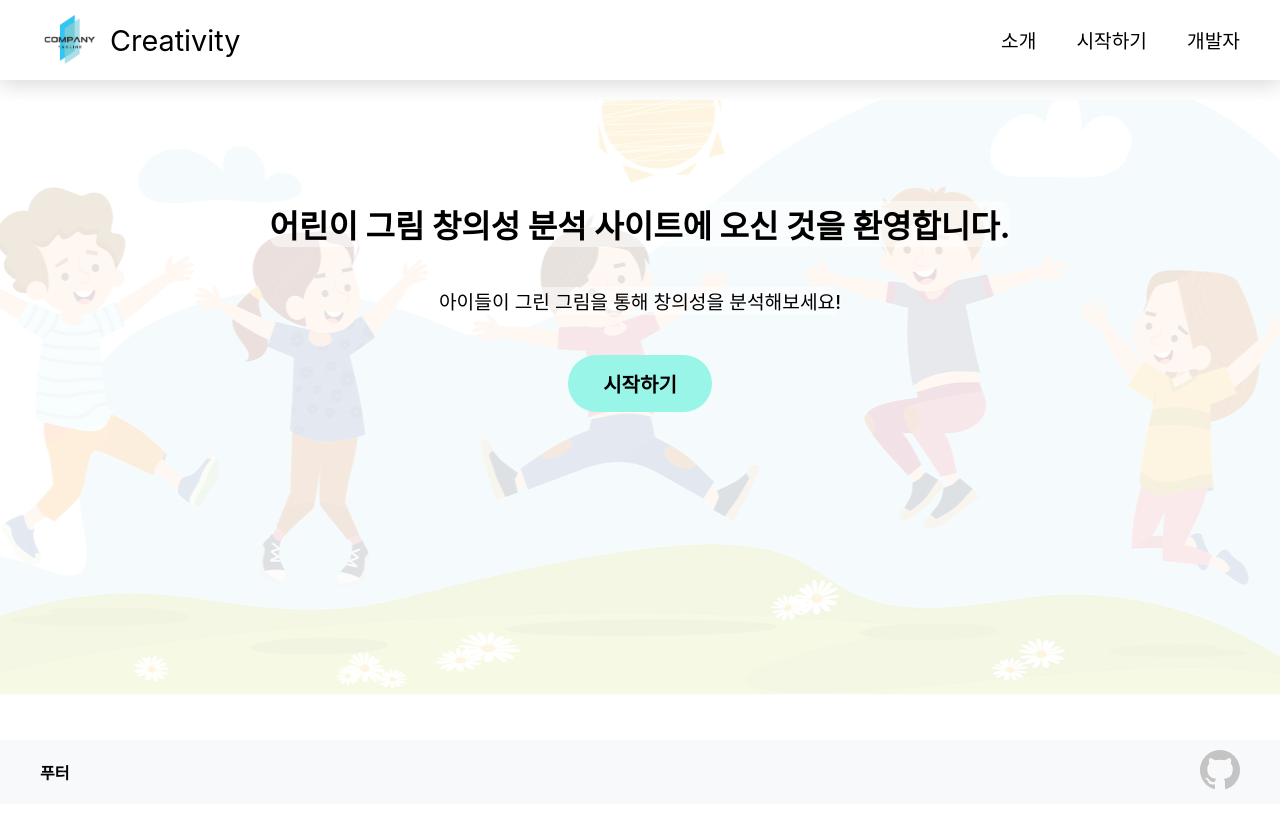
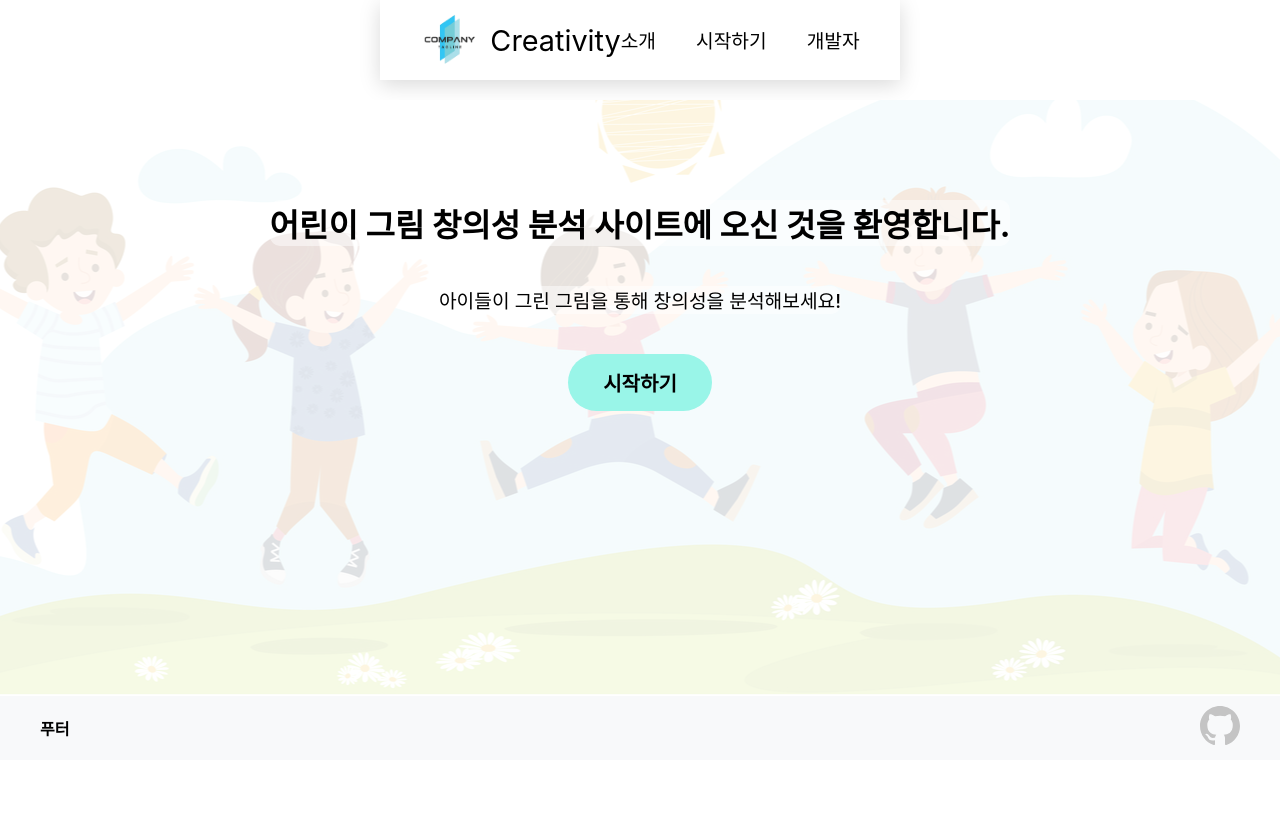
Before and after one commit to limhuijin/Painting_Creativity_React, a React (Vite) app: page / in a window 1280 px wide. Shown: the top 828 px of the page. Built offline with nearby package versions, Linux system fonts and the light colour scheme.

Commit message:
Edited main renderer

```diff
--- a/src/App.jsx
+++ b/src/App.jsx
@@ -5,13 +5,20 @@ import styled from "styled-components";
 import { useEffect } from "react";
 
 const Style = styled.main`
+  display: flex;
+  flex-direction: column;
+  align-items: center;
+  width: 100%;
+
+  .main-container {
+    width: 100%;
     min-height: calc(100% - 4rem); // 헤더 높이
     padding: 20px 0;
-  padding-bottom: 4rem; // 푸터 높이
     display: flex;
     justify-content: center;
     align-items: center;
     word-break: keep-all;
+  }
 `;
 
 function App() {
@@ -35,16 +42,18 @@ function App() {
 
   return (
     <BrowserRouter>
+      <Style>
         <Header />
-      <Style onClick={closeMenu}>
+        <div className="main-container" onClick={closeMenu}>
           <Routes>
             <Route path="/" element={<Home />} />
             <Route path="/about" element={<About />} />
             <Route path="/get-started" element={<GetStarted />} />
             <Route path="/developers" element={<Developers />} />
           </Routes>
+        </div>
+        <Footer />
       </Style>
-      <Footer />
     </BrowserRouter>
   );
 }
```
Lines whose indentation alone changed are shown as unchanged.
